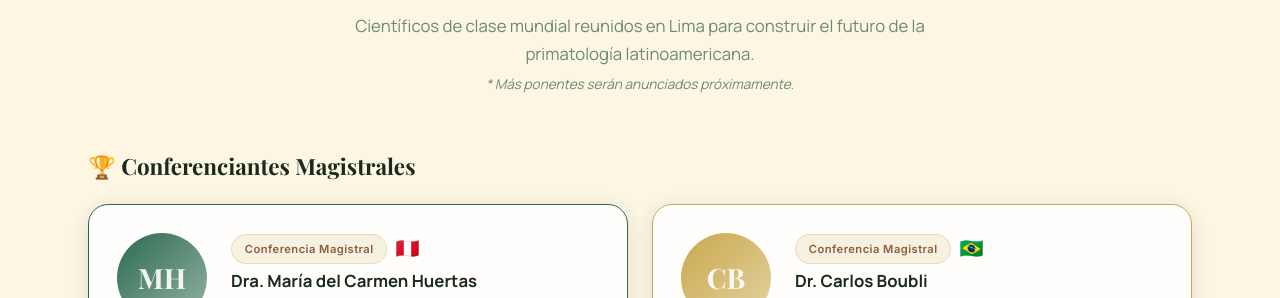
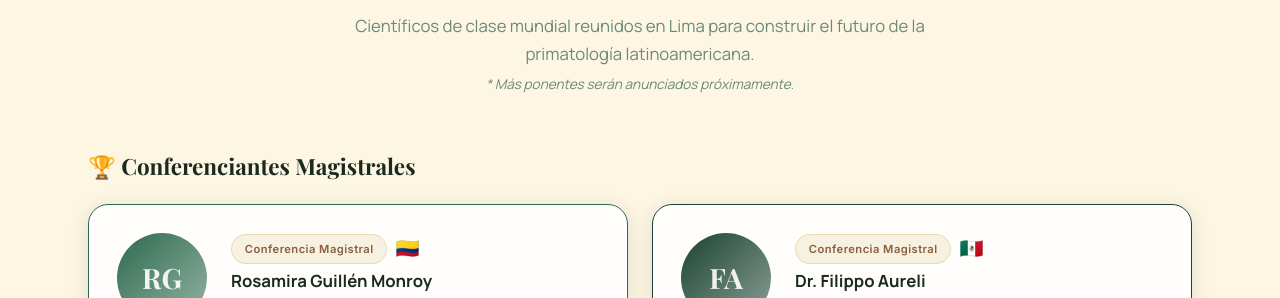
Before and after one commit to primatesperuapp-arch/congreso-primatologia-2026, an Astro site: page /congreso-primatologia-2026/ponentes in a window 1280 px wide. Shown: the part 502-800 px from the top of the page. Built offline with nearby package versions, Linux system fonts and the light colour scheme; Astro itself is replaced by a stand-in of ours; a web font is replaced by a local one.

Commit message:
fix: corregir coma faltante y colores en ponentes magistrales

```diff
--- a/src/pages/ponentes.astro
+++ b/src/pages/ponentes.astro
@@ -3,8 +3,8 @@ import PageLayout from '../layouts/PageLayout.astro';
 const base = import.meta.env.BASE_URL === '/' ? '/' : import.meta.env.BASE_URL + '/';
 
 const speakers = [
-  { id: 1, name: "Dra. María del Carmen Huertas", title: "Investigadora Principal", affiliation: "Instituto de Biodiversidad Amazónica", country: "Perú", flag: "🇵🇪", area: "Ecología de primates", bio: "Especialista en ecología comportamental de primates con 20 años de investigación en la Amazonía peruana y colombiana. Directora del Programa de Monitoreo de Primates en la cuenca del Madre de Dios. Autora de más de 40 publicaciones en revistas indexadas.", initials: "MH", color: "#2d6a4f", type: "Magistral" },
-  { id: 2, name: "Dr. Carlos Boubli", title: "Profesor Titular", affiliation: "Universidad de São Paulo", country: "Brasil", flag: "🇧🇷", area: "Sistemática y genómica", bio: "Reconocido experto en filogenia molecular de primates neotropicales, con más de 150 publicaciones indexadas. Ha descrito 8 nuevas especies de primates amazónicos utilizando técnicas integradas de morfología y genómica.", initials: "CB", color: "#c9a84c", type: "Magistral" },
+  { id: 1, name: "Rosamira Guillén Monroy", title: "Directora Ejecutiva", affiliation: "Fundación Proyecto Tití", country: "Colombia", flag: "🇨🇴", area: "Conservación de primates", bio: "Arquitecta paisajista y conservacionista con más de 25 años de experiencia en la protección del tití cabeciblanco. Lidera proyectos de restauración de ecosistemas y desarrollo comunitario en el Caribe colombiano. Ganadora del Whitley Award y el National Geographic Society/Buffett Award.", initials: "RG", color: "#2d6a4f", type: "Magistral" },
+  { id: 2, name: "Dr. Filippo Aureli", title: "Investigador Titular C", affiliation: "Universidad Veracruzana / Instituto de Neuroetología", country: "México", flag: "🇲🇽", area: "Etología y socioecología de primates", bio: "Etólogo con más de 40 años de experiencia estudiando el comportamiento social, manejo de conflictos y dinámicas de fisión-fusión en primates. Especialista en la conservación del mono araña en México y Centroamérica. Explorador de National Geographic y autor de más de 190 artículos científicos.", initials: "FA", color: "#1b4332", type: "Magistral"},
   { id: 3, name: "Dr. Alejandro García-Naranjo", title: "Director de Conservación", affiliation: "Wildlife Conservation Society Perú", country: "Colombia", flag: "🇨🇴", area: "Conservación in situ", bio: "Lidera programas de conservación de primates amenazados en la cuenca del Orinoco y la Amazonía occidental. Pionero en el uso de cámaras trampa para el monitoreo de primates nocturnos.", initials: "AG", color: "#8b5e3c", type: "Invitado" },
   { id: 4, name: "Dra. Yamila Roca Pasca", title: "Investigadora Asociada", affiliation: "UNAM — México", country: "México", flag: "🇲🇽", area: "Etnoprimatología", bio: "Pionera en estudios de coexistencia humano-primate y conocimiento ecológico de comunidades indígenas amazónicas. Su trabajo integra metodologías de ciencias sociales y ecología para entender las relaciones culturales con los primates.", initials: "YR", color: "#52b788", type: "Invitado" },
   { id: 5, name: "Dr. Pablo Stevenson", title: "Profesor", affiliation: "Universidad de los Andes", country: "Colombia", flag: "🇨🇴", area: "Comportamiento y dieta", bio: "Investigador líder en ecología de comunidades de primates y dispersión de semillas. Coordina el programa de monitoreo de primates a largo plazo en La Macarena, Colombia.", initials: "PS", color: "#74c69d", type: "Invitado" },
```
